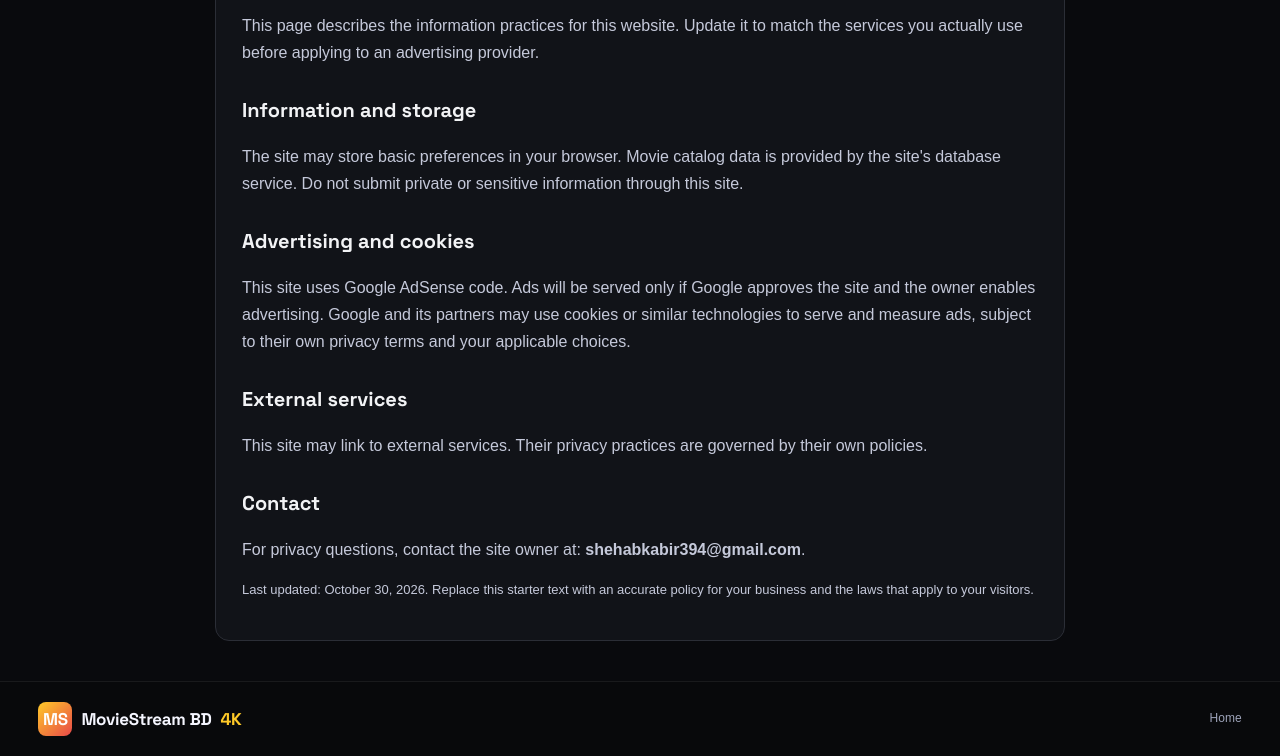
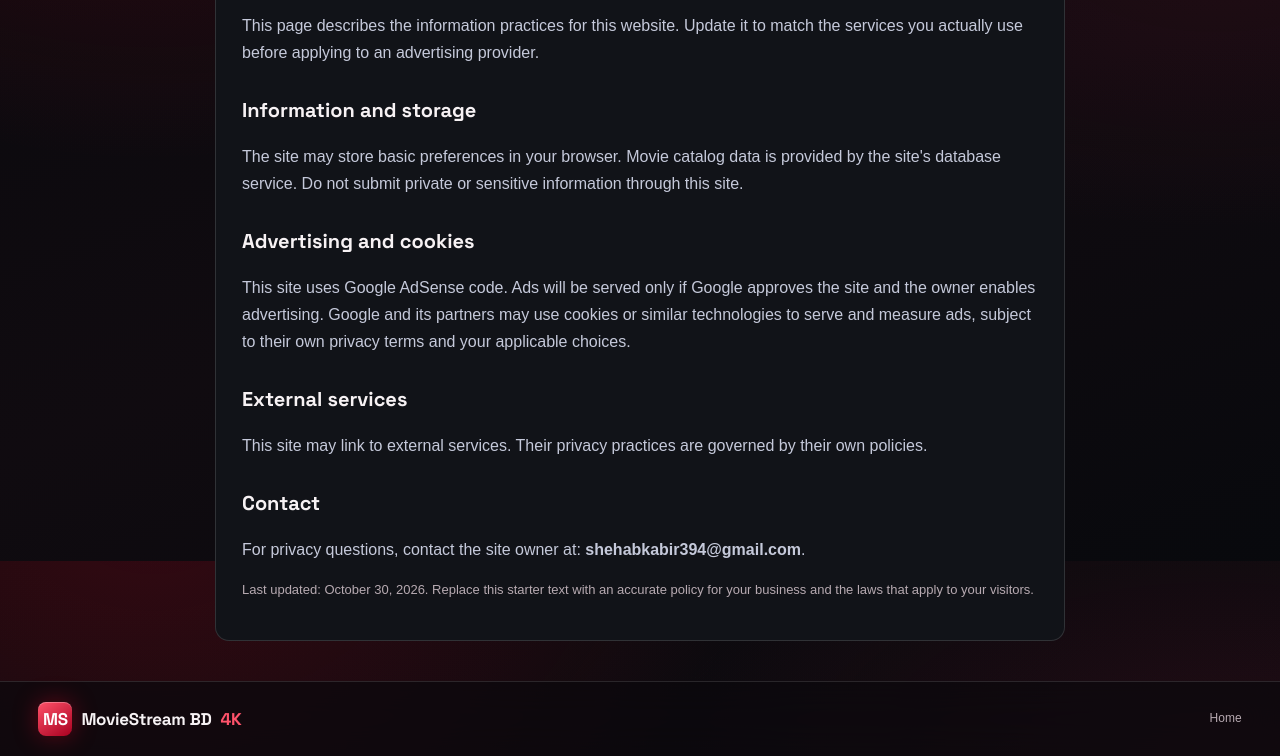
Before and after one commit to shehabkabir394-collab/chineverse, a plain HTML site: page privacy.html in a window 1280 px wide. Shown: the part 239-995 px from the top of the page. Drawn offline with Linux system fonts and the light colour scheme.

Commit message:
Apply global liquid glass red UI to all pages

```diff
--- a/privacy.html
+++ b/privacy.html
@@ -1,6 +1,6 @@
 <!doctype html>
 <html lang="en">
-<head><meta charset="utf-8"><meta name="viewport" content="width=device-width,initial-scale=1"><meta name="description" content="MovieStream BD privacy information"><meta name="google-adsense-account" content="ca-pub-3208385664571139"><title>Privacy — MovieStream BD</title><script async src="https://pagead2.googlesyndication.com/pagead/js/adsbygoogle.js?client=ca-pub-3208385664571139" crossorigin="anonymous"></script><link rel="stylesheet" href="css/style.css"></head>
+<head><meta charset="utf-8"><meta name="viewport" content="width=device-width,initial-scale=1"><meta name="description" content="MovieStream BD privacy information"><meta name="google-adsense-account" content="ca-pub-3208385664571139"><title>Privacy — MovieStream BD</title><script async src="https://pagead2.googlesyndication.com/pagead/js/adsbygoogle.js?client=ca-pub-3208385664571139" crossorigin="anonymous"></script><link rel="stylesheet" href="css/style.css"><link rel="stylesheet" href="css/liquid-glass-red.css"></head>
 <body><header class="topbar"><a class="brand" href="./"><span class="mark">MS</span>MovieStream BD <b>4K</b></a><nav><a href="./">Home</a></nav></header>
 <main class="privacy-page"><p class="eyebrow">CINEVERSE 4K</p><h1>Privacy</h1><p>This page describes the information practices for this website. Update it to match the services you actually use before applying to an advertising provider.</p><h2>Information and storage</h2><p>The site may store basic preferences in your browser. Movie catalog data is provided by the site's database service. Do not submit private or sensitive information through this site.</p><h2>Advertising and cookies</h2><p>This site uses Google AdSense code. Ads will be served only if Google approves the site and the owner enables advertising. Google and its partners may use cookies or similar technologies to serve and measure ads, subject to their own privacy terms and your applicable choices.</p><h2>External services</h2><p>This site may link to external services. Their privacy practices are governed by their own policies.</p><h2>Contact</h2><p>For privacy questions, contact the site owner at: <strong>shehabkabir394@gmail.com</strong>.</p><p class="muted">Last updated: October 30, 2026. Replace this starter text with an accurate policy for your business and the laws that apply to your visitors.</p></main>
 <footer><a class="brand" href="./"><span class="mark">MS</span>MovieStream BD <b>4K</b></a><a href="./">Home</a></footer></body></html>
```
